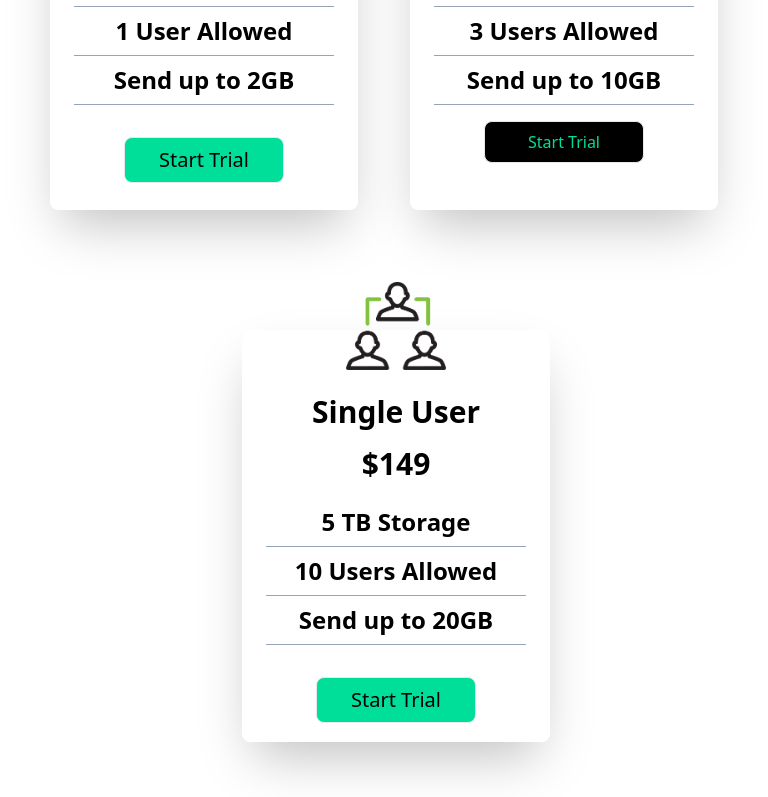
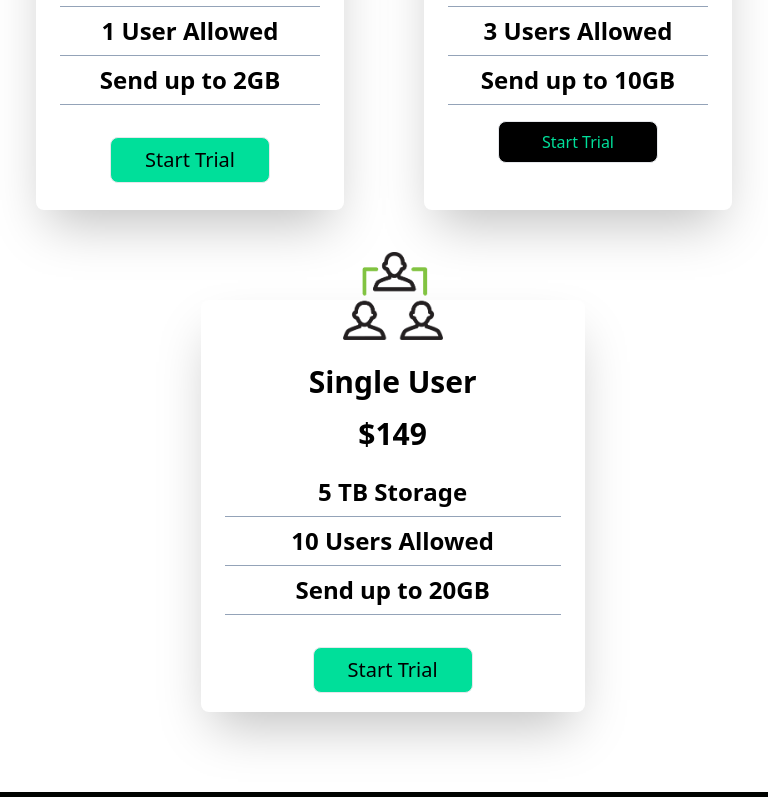
Before and after one commit to Moluno-xiii/Green-website, a React (Vite) app: page / in a window 768 px wide. Shown: the part 2000-2797 px from the top of the page. Built offline with nearby package versions, Linux system fonts and the light colour scheme.

Commit message:
Fixed xl screens responsiveness bug

```diff
--- a/src/components/ContactUs.tsx
+++ b/src/components/ContactUs.tsx
@@ -6,7 +6,7 @@ const ContactUs: React.FC = () => {
           <h1 className="font-bold lg:text-4xl 2xl:text-6xl text-xl md:text-2xl max-xl:text-center">
             Want tips & tricks to optimize your flow?{" "}
           </h1>
-          <p className="text-sm max-lg:text-center md:text-base lg:text-xl 2xl:text-4xl">
+          <p className="text-sm max-xl:text-center md:text-base lg:text-xl 2xl:text-4xl">
             Sign up to our newsletter and stay up to date
           </p>
         </div>
--- a/src/components/Hero.tsx
+++ b/src/components/Hero.tsx
@@ -4,7 +4,7 @@ import { Typewriter } from "react-simple-typewriter";
 const Hero: React.FC = () => {
 
     return (
-      <div className="sm:h-[90dvh] md:h-[80dvh] h-[75dvh] flex mx-2 sm:mx-4">
+      <div className="sm:h-[90dvh] md:h-[80dvh] md:min-h-[80dvh] h-[75dvh] flex mx-2 sm:mx-4">
         <div className="flex flex-col justify-center items-center text-center flex-1 text-white">
           <h3 className="text-[#00df9a] uppercase sm:text-2xl lg:text-3xl font-bold sm:mb-2 mb-2 2xl:text-5xl">
             Growing with data analytics
--- a/src/components/Pricing.tsx
+++ b/src/components/Pricing.tsx
@@ -5,7 +5,7 @@ import tripleUserImg from "../assets/triple.png"
 const Pricing: React.FC = () => {
   return (
     <div className="[100vh] pt-40 pb-20 bg-white px-6 max-md:w-[100vw]">
-      <div className="grid md:grid-cols-2 xl:grid-cols-3 items-center h-full sm:gap-y-20 2xl:max-w-[3200px] 2xl:px-40 2xl:mx-auto sm:w-[100%] 2xl:gap-28 max-sm:gap-y-32 max-sm:w-full">
+      <div className="grid md:grid-cols-2 xl:grid-cols-3 items-center h-full sm:gap-y-20 2xl:max-w-[3200px] 2xl:px-40 2xl:mx-auto sm:w-[100%] 2xl:gap-28 gap-14 max-sm:gap-y-32 max-sm:w-full">
         <div className="card">
           <div className="card-img">
             <img src={singleUserImg} alt="user icon" className="w-[100px]" />
@@ -36,7 +36,7 @@ const Pricing: React.FC = () => {
             Start Trial
           </button>
         </div>
-        <div className="card md:justify-self-center md:max-w-[100vw] lg:w-[50vw] md:left-[25vw] md:mt-10 md:w-[40vw]">
+        <div className="card divide-cards">
           <div className="card-img">
             <img src={tripleUserImg} alt="user icon" className="w-[100px]" />
           </div>
--- a/src/index.css
+++ b/src/index.css
@@ -16,7 +16,7 @@ header-lists {
 }
 
 .card {
-  @apply relative text-black bg-white sm:h-[40dvh] md:h-[412px] text-center flex-col pt-14 rounded-lg shadow-2xl 2xl:w-full max-sm:w-full max-sm:py-10 sm:w-[60vw] md:w-[40vw] mx-auto md:min-h-[30dvh];
+  @apply relative text-black bg-white sm:h-[40dvh] md:h-[412px] text-center flex-col pt-14 rounded-lg shadow-2xl xl:w-full max-sm:w-full max-sm:py-10 sm:w-[60vw] md:w-[40vw] mx-auto md:min-h-[30dvh];
 }
 
 #third-card {
@@ -38,4 +38,14 @@ header-lists {
 .btn-card{
   @apply text-black bg-[#00df9a] mt-4 py-2 max-sm:w-32 rounded-lg hover:border-[#00df9a] hover:text-black hover:bg-transparent duration-300 border sm:w-40 md:text-xl md:mt-8;
 }
+
+@media only screen and (min-width: 768px) and (max-width: 1279px) {
+  .divide-cards {
+    justify-self: center;
+    max-width: 100vw;
+    width: 50vw;
+    left: 23vw;
+    margin-top: 10px;
+  }
+}
 /* ebebeb dee2e6 dee2e6*/
--- a/tailwind.config.js
+++ b/tailwind.config.js
@@ -1,8 +1,11 @@
-/** @type {import('tailwindcss').Config} */
 export default {
   content: ["./index.html", "./src/**/*.{js,ts,jsx,tsx}"],
   theme: {
-    extend: {},
+    extend: {
+      screens: {
+        "3xl": "2500px",
+      },
+    },
   },
   plugins: [],
 };
```
